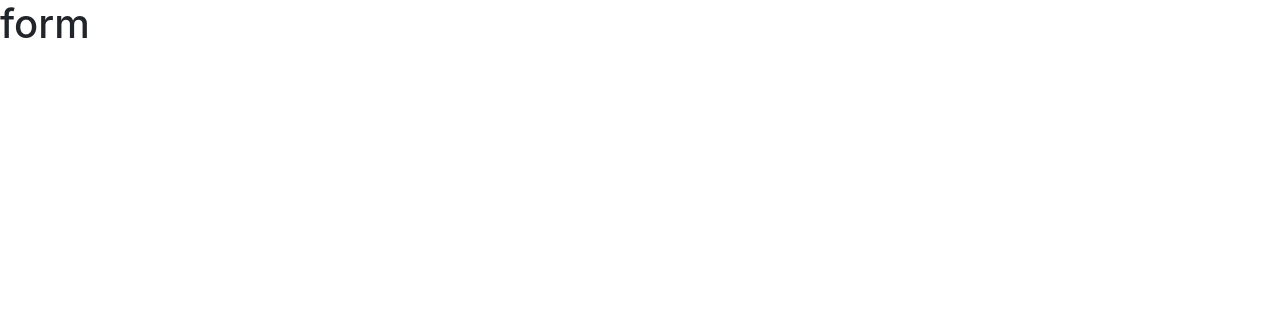
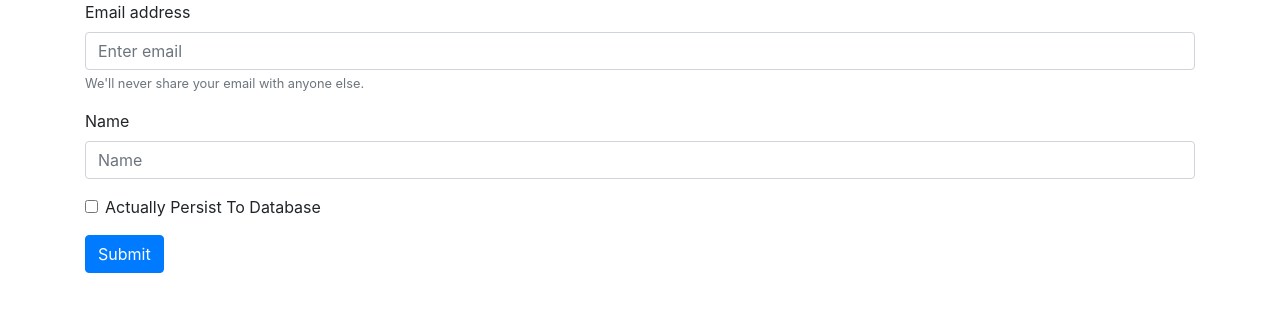
Before and after one commit to vpio/MERN-Stack-Email-Form, a React (Create React App) app: page / in a window 1280 px wide. Shown: the top 312 px of the page. Built offline with nearby package versions, Linux system fonts and the light colour scheme.

Commit message:
implemented form UI

```diff
--- a/src/App.js
+++ b/src/App.js
@@ -1,12 +1,12 @@
 import React from 'react';
-import Form from './components/Form.js';
+import EmailForm from './components/EmailForm.js';
 import Thanks from './components/Thanks.js';
 import { BrowserRouter, Route} from "react-router-dom";
 
 function App() {
   return (
     <BrowserRouter>
-      <Route path="/" exact component={Form} />
+      <Route path="/" exact component={EmailForm} />
       <Route path="/thankyou" exact component={Thanks} />
     </BrowserRouter>
   );
--- /dev/null
+++ b/src/components/EmailForm.js
@@ -0,0 +1,56 @@
+import React, { useState } from 'react';
+import Form from 'react-bootstrap/Form';
+import Button from 'react-bootstrap/Button'
+import Container from 'react-bootstrap/Container'
+import axios from 'axios';
+
+function EmailForm(props) {
+  const [email, setEmail] = useState('')
+  const [name, setName] = useState('')
+  const [persistent, setPersistent] = useState(false)
+
+  const handleSubmit = () => {
+    props.history.push('/thankyou')
+  }
+
+  return (
+    <Container>
+      <Form>
+        <Form.Group>
+          <Form.Label>Email address</Form.Label>
+          <Form.Control
+                    type="email"
+                    placeholder="Enter email"
+                    onChange={(e) => setEmail(e.target.value)}
+                    value={email}
+          />
+          <Form.Text className="text-muted">
+            We'll never share your email with anyone else.
+          </Form.Text>
+        </Form.Group>
+        <Form.Group>
+          <Form.Label>Name</Form.Label>
+          <Form.Control
+                    type="text"
+                    placeholder="Name"
+                    onChange={(e) => setName(e.target.value)}
+                    value={name}
+          />
+        </Form.Group>
+        <Form.Group>
+          <Form.Check
+                    type="checkbox"
+                    label="Actually Persist To Database"
+                    onClick={() => setPersistent(!persistent)}
+                    value={persistent}
+          />
+        </Form.Group>
+        <Button variant="primary" onClick={handleSubmit}>
+          Submit
+        </Button>
+      </Form>
+    </Container>
+  )
+}
+
+export default EmailForm;
--- a/src/components/Form.js
+++ /dev/null
@@ -1,9 +0,0 @@
-import React from 'react';
-
-function Form() {
-  return (
-    <h1>form</h1>
-  )
-}
-
-export default Form;
```
